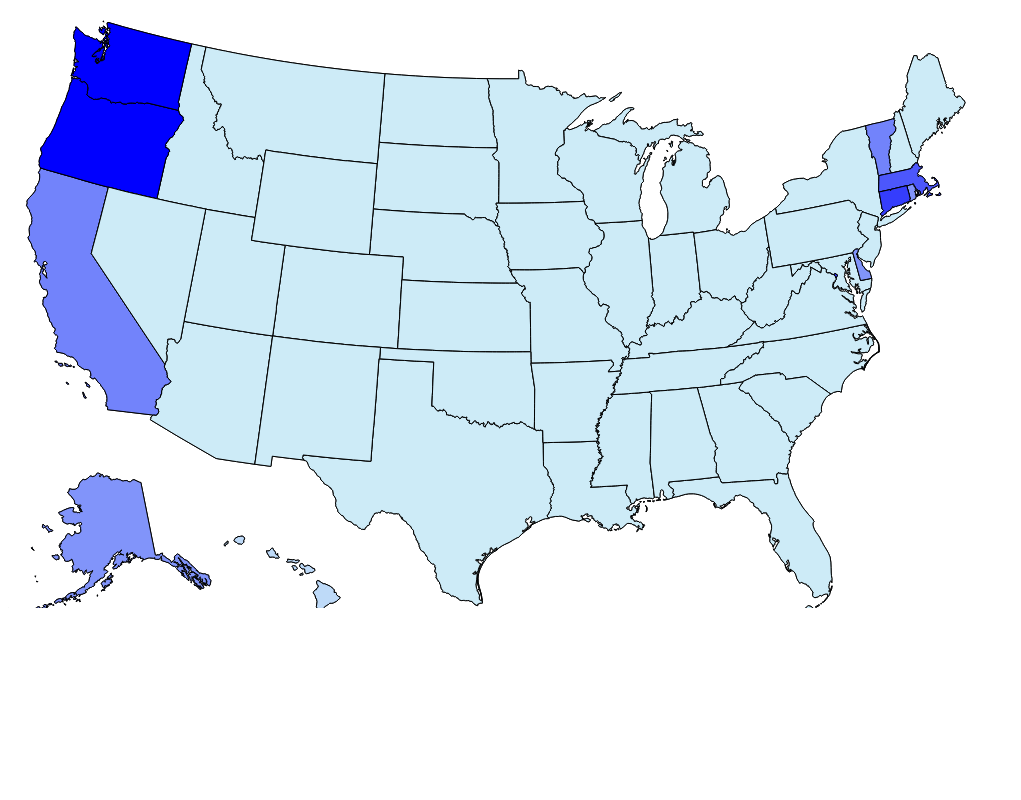
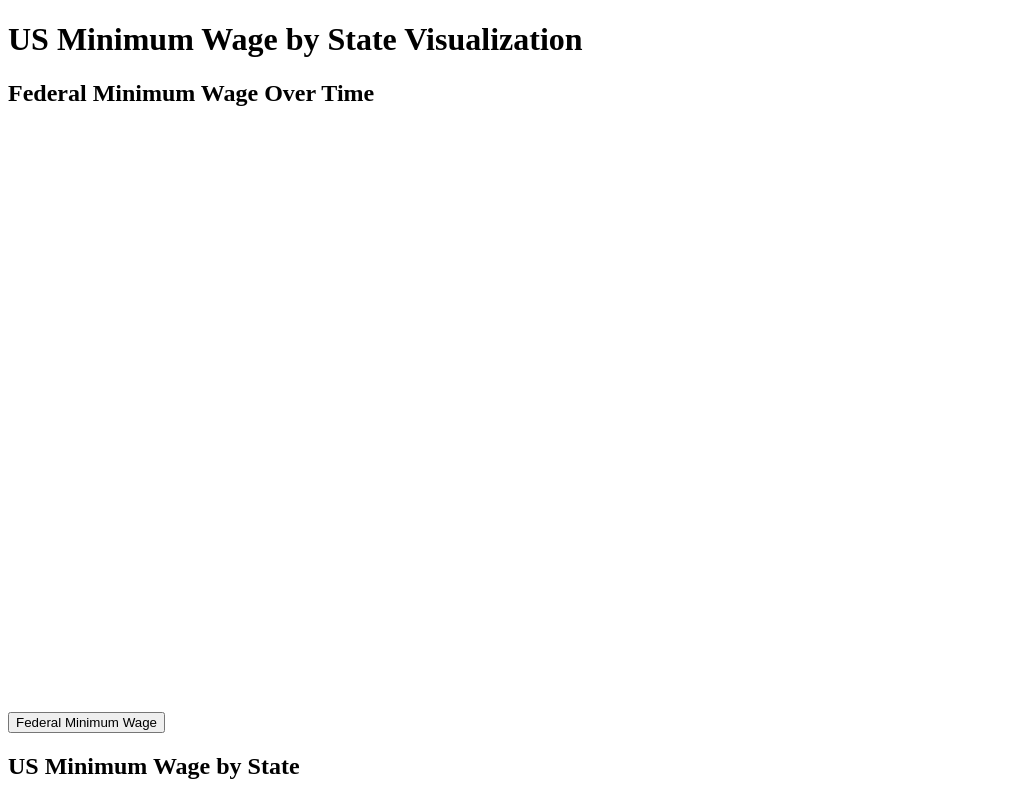
Before and after one commit to samuellee77/dsc-queue-viz, a SvelteKit app: page / in a window 1280 px wide. Shown: the top 800 px of the page, without its empty margins (0-1021 px from the left). Built offline with nearby package versions, Linux system fonts and the light colour scheme.

Commit message:
add line graph

```diff
--- a/src/components/App.svelte
+++ b/src/components/App.svelte
@@ -5,10 +5,15 @@
   import * as topojson from 'topojson-client';
 
   let wageData;
+  let federalWageData;
   let loading = true;
-  let svgElement;
+  let svgLineGraph;
   let us;
   let path = d3.geoPath();
+  let marginLeft = 50;
+  let marginRight = 80;
+  let marginTop = 20;
+  let marginBottom = 100;
   const setYear = 2000; // change the year to see differences
 
   onMount(async () => {
@@ -30,6 +35,10 @@
         cpi_average: +d.cpi_average
       };
     });
+
+    // load federal minimum wage data
+    const federalResponseJson = await fetch('federal_minimum_wage.json').then((response) => response.json());
+    federalWageData = federalResponseJson;
 
     // load US map data
     const usResponse = await fetch('counties-albers-10m.json');
@@ -62,20 +71,97 @@
       // colors to be determined
       .range(['#cdebf7', 'blue']);
   }
+
+  function createLineGraph(desiredType) {
+    /*const svg = d3.select('svg');*/
+    const svg = d3.select(svgLineGraph);
+    const width = 800;
+    const height = 600;
+
+    // Define the scales
+    const xScale = d3
+        .scaleTime()
+        .domain(d3.extent(federalWageData, d => new Date(d.year, 0)))
+        .range([marginLeft, width - marginRight]);
+
+    const yScale = d3
+        .scaleLinear()
+        .domain([0, d3.max(federalWageData, d => +d.federal_minimum_wage)])
+        .range([height - marginBottom, marginTop]);
+
+    // Append the line to the SVG
+    // Clear existing content
+    svg.selectAll("*").remove();
+
+    const graph = svg.append('g')
+        .attr('transform', `translate(${marginLeft}, ${marginTop})`);
+    graph
+        .append('path')
+        .datum(federalWageData)
+        .attr('fill', 'none')
+        .attr('stroke', 'red')
+        .attr('stroke-width', 1)
+        .attr('d', d3.line()
+            .x(d => xScale(new Date(d.year, 0)))
+            .y(d => yScale(+d.federal_minimum_wage))
+        );
+    // append x-axis and y-axis
+    graph
+        .append('g')
+        .attr('transform', `translate(0, ${height - marginBottom})`)
+        .call(d3.axisBottom(xScale));
+    graph
+        .append('g')
+        .attr('transform', `translate(${marginLeft}, 0)`)
+        .call(d3.axisLeft(yScale));
+    graph
+        .append('text')
+        .attr('transform', `translate(${width / 2}, ${height - 50})`) // Position at the middle of the x-axis
+        .style('text-anchor', 'middle') // Center the text
+        .text('Year');
+
+    // Append y-axis title
+    graph
+        .append('text')
+        .attr('transform', 'rotate(-90)') // Rotate the text
+        .attr('y', -5) // Position at the start of the y-axis
+        .attr('x', 0 - (height / 2)) // Position at the middle of the y-axis
+        .attr('dy', '1em') // Adjust the position
+        .style('text-anchor', 'middle') // Center the text
+        .text('Price (USD)');
+
+    // Append graph title
+    graph
+        .append('text')
+        .attr('transform', `translate(${width / 2}, ${marginTop - 25})`) // Position at the top center
+        .style('text-anchor', 'middle') // Center the text
+        .style('font-size', '20px') // Set the font size
+        .style('font-weight', 'bold') // Set the font weight
+        .text('Federal Minimum Wage Over Time');
+  }
 </script>
 
 {#if loading}
   <h2>Loading...</h2>
 {:else}
 <main>
+  <h1>US Minimum Wage by State Visualization</h1>
+  <h2> Federal Minimum Wage Over Time</h2>
+  <div class="graph-container">
+    <button on:click={() => createLineGraph('federal_minimum_wage')}>Federal Minimum Wage</button>
+    <svg bind:this={svgLineGraph} width="1000" height="600"></svg>
+  </div>
   <!-- the full size of this US map is 960 x 600.
     If you want to change, you need to use transform (I guess?) -->
+  <h2>US Minimum Wage by State</h2>
+  <div class='graph-container'>
     <svg width="960" height="600">
       {#each us as state (state.id)}
         <path d={path(state)}></path>
         <path d={path(state)} fill={getColor(state)}></path>
       {/each}
     </svg>
+  </div>
 </main>
 {/if}
 
```
Also changed, not shown: static/federal_minimum_wage.json (added, +1 -0 lines). Lines whose indentation alone changed are shown as unchanged.
